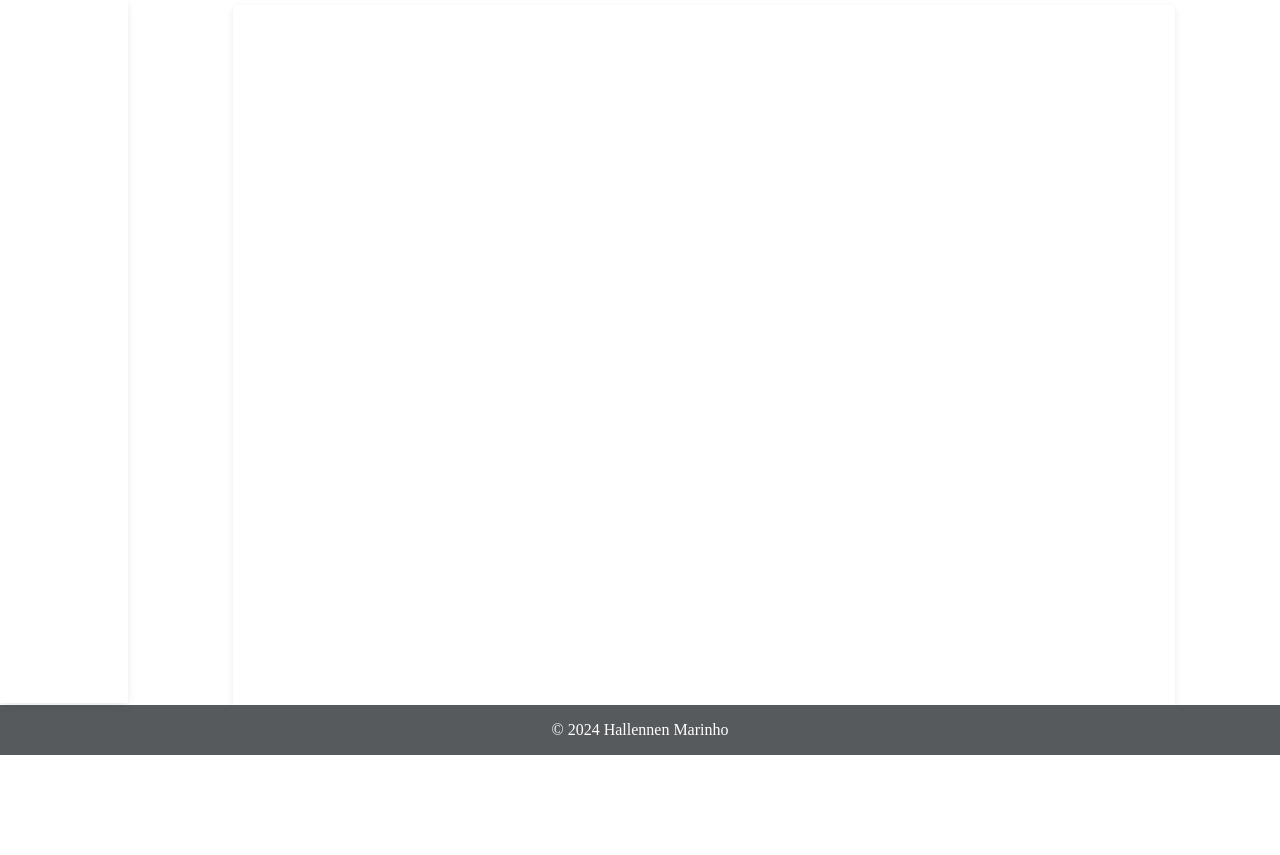
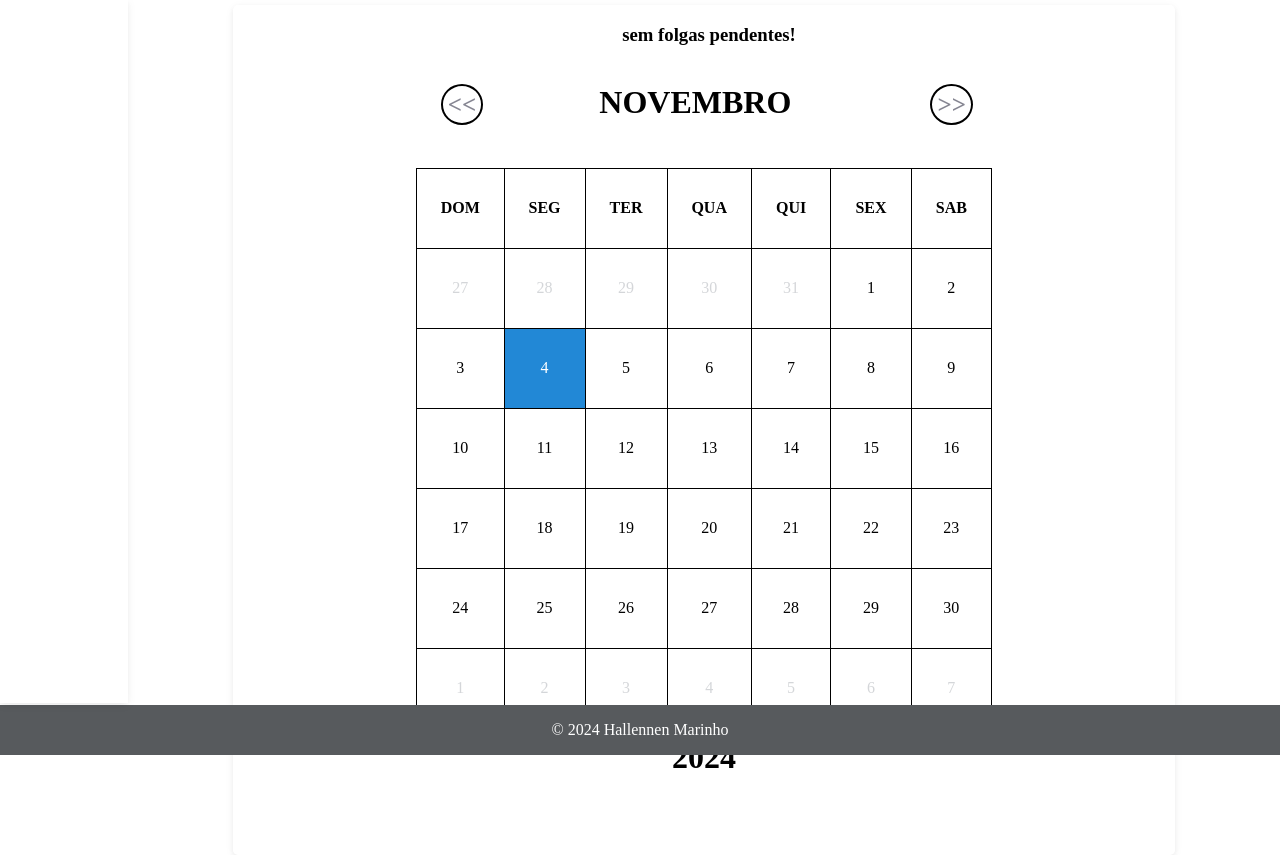
Before and after one commit to Hallennen/GestaoTI, a Django app: page /aplication/ in a window 1280 px wide. Shown: the part 45-900 px from the top of the page. Before the commit the page ends 800 px from the top, so only its background shows below. Run offline with Django 5.2, Linux system fonts and the light colour scheme.

Commit message:
include page calendar/ homepage

```diff
--- a/accounts/admin.py
+++ b/accounts/admin.py
@@ -11,7 +11,7 @@ class UserAdmin(admin.ModelAdmin):
 
 @admin.register(Unit)
 class UnitAdmin(admin.ModelAdmin):
-    list_display= ('name_unit', 'adress', 'number_adress')
+    list_display= ('name_unit','logradouro', 'adress', 'number_adress')
 
 @admin.register(Position)
 class PositionAdmin(admin.ModelAdmin):
--- a/accounts/models.py
+++ b/accounts/models.py
@@ -6,6 +6,7 @@ from django.contrib.auth.models import AbstractUser, BaseUserManager
 LOGRADOURO = (
     ('Rua','Rua'),
     ('AV','Avenida'),
+    ('ES','Estrada'),
 
 )
 
--- a/accounts/templates/editprofile.html
+++ b/accounts/templates/editprofile.html
@@ -11,7 +11,7 @@
                 {% csrf_token %}
                 <section class="grid grid-auto-rows-2">
                     <div class="photo">
-                        {% if user.photo %}
+                    {% if user.photo %}
                         <img id="foto" src="/media/{{user.photo}}" alt="" srcset="">
                         {% else %}
                         <img id="foto"src="/media/image/padrao.png">
--- a/aplication/templates/aplication.html
+++ b/aplication/templates/aplication.html
@@ -1 +1,100 @@
 {% extends 'base.html' %}
+
+{% block style %}
+    <title>Calendário</title>
+    <link rel="stylesheet" href="/static/aplication/css/aplication.css">
+    <script type="text/javascript" src="/static/aplication/scripts/calendario.js"></script>
+{% endblock %}
+
+
+
+{% block content %}
+    <div class="conteudo">
+        <div class="info-folga"><H3>sem folgas pendentes!</H3></div>
+        <div class="calendario">
+
+            <header>
+                <div class="box-left">
+                    <a class="btn-ant" id="btn_prev"><<</a>
+                </div>
+                <div class="calendar-box-center">
+                    <h2 id="mes"></h2>
+                </div>
+                <div class="box-right">
+                    <a class="btn-pro" id="btn_next">>></a>
+                </div>
+            </header>
+            <table>
+                <thead>
+                    <tr>
+                        <td>Dom</td>
+                        <td>Seg</td>
+                        <td>Ter</td>
+                        <td>Qua</td>
+                        <td>Qui</td>
+                        <td>Sex</td>
+                        <td>Sab</td>
+                    </tr>
+                </thead>
+
+                <tbody id="dias">
+                    <tr>
+                        <td>1</td>
+                        <td>2</td>
+                        <td>3</td>
+                        <td>4</td>
+                        <td>5</td>
+                        <td>6</td>
+                        <td>7</td>
+                    </tr>
+                    <tr>
+                        <td>8</td>
+                        <td>9</td>
+                        <td>10</td>
+                        <td>11</td>
+                        <td>12</td>
+                        <td>13</td>
+                        <td>14</td>
+                    </tr>
+                    <tr>
+                        <td>15</td>
+                        <td>16</td>
+                        <td>17</td>
+                        <td>18</td>
+                        <td>19</td>
+                        <td>20</td>
+                        <td>21</td>
+                    </tr>
+                    <tr>
+                        <td>22</td>
+                        <td>23</td>
+                        <td>24</td>
+                        <td>25</td>
+                        <td>26</td>
+                        <td>27</td>
+                        <td>28</td>
+                    </tr>
+                    <tr>
+                        <td>29</td>
+                        <td>30</td>
+                        <td>31</td>
+                        <td>32</td>
+                        <td>33</td>
+                        <td>34</td>
+                        <td>35</td>
+                    </tr>
+                    <tr>
+                        <td>36</td>
+                        <td>37</td>
+                        <td>38</td>
+                        <td>39</td>
+                        <td>40</td>
+                        <td>41</td>
+                        <td>42</td>
+                    </tr>
+                </tbody>
+            </table>
+            <h1 class="ano" id="ano"></h1>
+        </div>
+    </div>
+{% endblock %}
--- a/static/accounts/profile.css
+++ b/static/accounts/profile.css
@@ -48,6 +48,7 @@ img#foto{
 
 .item-grande {
 	grid-column: span 2;
+    overflow:hidden;
 }
 
 .item {
--- /dev/null
+++ b/static/aplication/css/aplication.css
@@ -0,0 +1,142 @@
+.options-navbar#calendario{
+    background-color: rgb(50, 35, 72);
+    color: white;
+    font-size: bold;
+}
+.conteudo{
+    text-align: center;
+    min-height: 850px;
+    /* background-color: blue; */
+}
+
+.calendario{
+    left: 25%;
+    margin: 0 0 0 0;
+    position: absolute;
+    width: 50%;
+    text-align: center;
+    min-width: min-content;
+    overflow: hidden;
+}
+
+.calendario header{
+    position: relative;
+    display: grid;
+    grid-template-columns: 16% 65% 24%;
+
+}
+
+
+.box-left{
+    padding-top: 25px;
+}
+
+.box-right{
+    align-items: center;
+    padding-top: 25px;
+}
+
+h2#mes{
+    margin-top: 20px;
+    font-size: 32px;
+    text-transform: uppercase;
+}
+
+.btn-ant, .btn-pro{
+    top:50%;
+    padding: 5px;
+    line-height: 32px;
+    margin-top: -16px;
+    border: 2px solid black;
+    border-radius: 50%;
+    color: rgb(134, 134, 146);
+    font-weight: bold;
+}
+
+a#btn_next, a#btn_prev{
+    font-size: 25px;
+    margin-top: 10px;
+}
+
+
+.btn-ant:hover, .btn-pro:hover{
+    background: rgba(138, 134, 134, 0.65);
+    cursor: pointer;
+}
+
+.calendario table{
+    margin-top: 20px;
+    border-collapse: collapse ;
+}
+
+.calendario thead{
+    font-weight: 600;
+    text-transform: uppercase;
+    width: 500px;
+    /* border-bottom: 2px solid red; */
+}
+
+.calendario td{
+    border: 1px solid black;
+    /* height: 71.4px; */
+    height: 80px;
+    text-align:center ;
+    width: 500px;
+}
+
+
+.calendario tbody td{
+    cursor: pointer;
+}
+
+
+.calendario tbody td:hover{
+    background-color: rgb(34, 169, 214);
+
+}
+
+
+.calendario table .dia-atual{
+    background: rgb(34, 136, 214);
+    color: white;
+}
+
+
+.calendario .mes-anterior , .calendario .proximo-mes {
+    color: rgba(163, 168, 173, 0.466);
+}
+
+.calendario .mes-anterior:hover, .calendario .proximo-mes:hover{
+    background: rgb(193, 192, 192);
+}
+
+.event{
+    position: relative;
+}
+
+.event::after{
+    content: '';
+    width: 6%;
+    height: 7px;
+    bottom: 7px;
+    left: 46.5%;
+    /* margin: -3,5px 0 0 -3,5px; */
+    background: #00addf;
+    display: block;
+    position: absolute;
+    border-radius: 50%;
+
+
+}
+
+.event:hover::after{
+    background: white;
+}
+
+.event.dia-atual::after{
+    background: white;
+}
+
+.ano{
+    margin-top: 10px;
+}
--- /dev/null
+++ b/static/aplication/scripts/calendario.js
@@ -0,0 +1,70 @@
+document.addEventListener('DOMContentLoaded',function() {
+    const monthBR= ['janeiro','fevereiro','março','abril','maio','junho','julho','agosto','setembro','outubro','novembro','dezembro'];
+    const tableDays = document.getElementById('dias');
+    function GetDaysCalendar(mes, ano) {
+        document.getElementById('mes').innerHTML = monthBR[mes];
+        document.getElementById('ano').innerHTML = ano;
+
+        let firstDayOfWeek = new Date(ano,mes,1).getDay()-1;
+        let getLastDayThisMonth = new Date(ano,mes+1,0).getDate();
+
+
+
+        for (var i = -firstDayOfWeek ,index=0; i < (42-firstDayOfWeek); i++ , index++){
+            let dt = new Date(ano, mes, i);
+            let dtNow = new Date();
+            let dayTable = tableDays.getElementsByTagName('td')[index];
+            dayTable.classList.remove('mes-anterior');
+            dayTable.classList.remove('proximo-mes');
+            dayTable.classList.remove('dia-atual');
+            dayTable.innerHTML = dt.getDate();
+
+
+            if (dt.getFullYear() == dtNow.getFullYear() && dt.getMonth() == dtNow.getMonth() && dt.getDate() == dtNow.getDate()){
+                dayTable.classList.add('dia-atual')
+            }
+
+            if (i < 1){
+                dayTable.classList.add('mes-anterior')
+            }
+
+            if (i > getLastDayThisMonth){
+                dayTable.classList.add('proximo-mes')
+            }
+        }
+
+    }
+
+
+
+    let now = new Date();
+    let mes = now.getMonth();
+    let ano = now.getFullYear();
+    GetDaysCalendar(mes, ano);
+
+
+    const botao_anterior = document.getElementById('btn_prev');
+    const botao_proximo = document.getElementById('btn_next');
+
+
+    botao_proximo.onclick = function(){
+        mes ++;
+        if(mes > 11){
+            mes = 0 ;
+            ano++;
+
+        }
+        GetDaysCalendar(mes, ano)
+    }
+
+    botao_anterior.onclick = function(){
+        mes--;
+        if(mes < 0){
+            mes = 11 ;
+            ano--;
+
+        }
+        GetDaysCalendar(mes, ano)
+    }
+
+})
```
Also changed, not shown: accounts/templates/profile.html (+9 -9 lines), media/profile/felipe.jpg (added).
